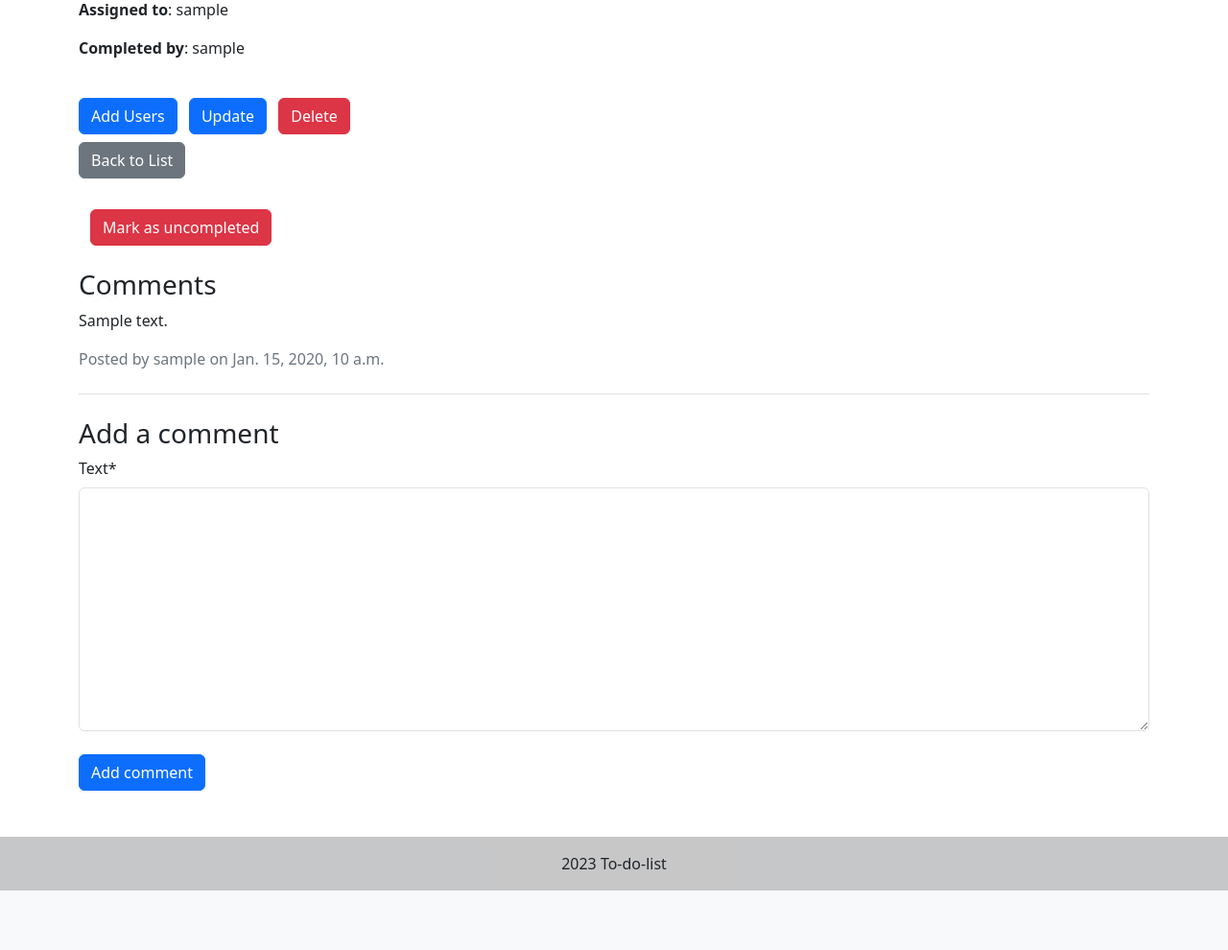
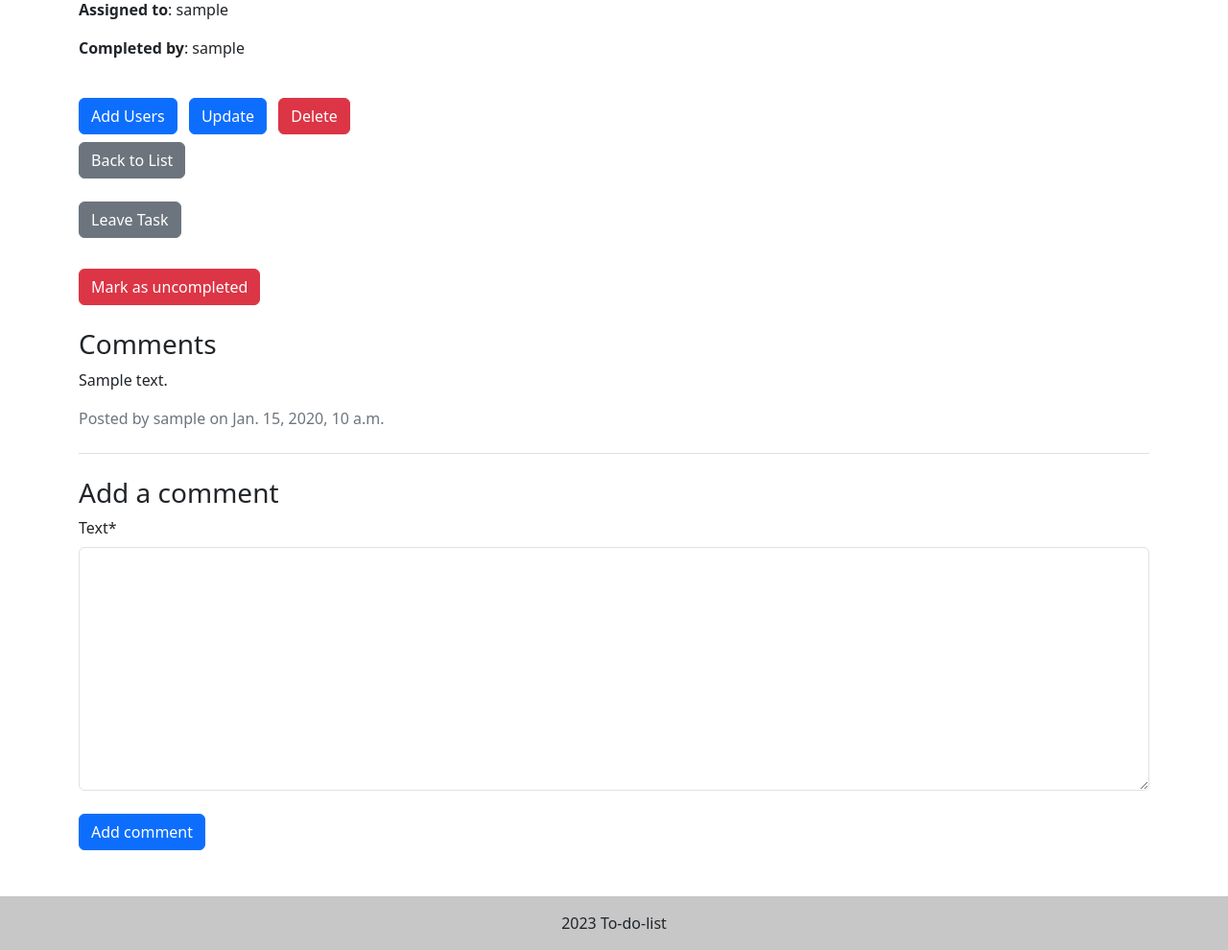
Before and after one commit to j8r41/django_todo, a Django app: page /task/1/ in a window 1280 px wide. Shown: the part 391-1381 px from the top of the page at 96% size. Before the commit the page ends 1319 px from the top, so only its background shows below. Run offline with Django 3.2, Linux system fonts and the light colour scheme; a user stored in the database is signed in; tables that the repository leaves empty hold one stand-in row (values such as "Sample post"); some libraries are stand-ins or nearby versions.

Commit message:
add task leaving

```diff
--- a/app/templates/todo/task_detail.html
+++ b/app/templates/todo/task_detail.html
@@ -53,11 +53,19 @@
       {% endif %}
       <div class="col-md-8 mt-2">
         <a href="{% url 'home' %}" class="btn btn-secondary">Back to List</a>
+        {% if user in object.assigned_users.all %}
+          <form method="post"
+                class="mt-4"
+                action="{% url 'task_leave' pk=object.pk %}">
+            {% csrf_token %}
+            <button class="btn btn-secondary">Leave Task</button>
+          </form>
+        {% endif %}
       </div>
     </div>
     {% if object.assigned_users.all %}
       {% if user == object.user or user in object.assigned_users.all %}
-        <div class="container mt-4">
+        <div class="mt-4">
           <form method="post"
                 action="{% url 'mark_task_as_completed' pk=object.pk %}">
             {% csrf_token %}
--- a/app/todo/models.py
+++ b/app/todo/models.py
@@ -91,6 +91,25 @@ class Task(models.Model):
             f'You have been removed from the task "{self.title}"!',
         )
 
+    def leave_task(self, request):
+        self.assigned_users.remove(request.user)
+        self.save()
+        messages.add_message(
+            request,
+            messages.INFO,
+            f'You have left the task "{self.title}"!',
+        )
+
+    def mark_as_completed(self, request):
+        if not self.is_completed:
+            self.is_completed = True
+            self.completed_by.add(request.user)
+            self.save()
+        else:
+            self.is_completed = False
+            self.completed_by.remove(request.user)
+            self.save()
+
 
 class Comment(models.Model):
     user = models.ForeignKey(User, on_delete=models.CASCADE)
--- a/app/todo/urls.py
+++ b/app/todo/urls.py
@@ -1,13 +1,14 @@
 from django.urls import path
 
 from .views import (
+    LeaveTaskView,
     MarkTaskAsCompletedView,
-    TaskPendingUsersView,
     TaskCreateView,
     TaskDeleteView,
     TaskDetailView,
     TaskInvitationsListView,
     TaskListView,
+    TaskPendingUsersView,
     TaskUpdateView,
 )
 
@@ -32,6 +33,11 @@ urlpatterns = [
         name="mark_task_as_completed",
     ),
     path(
+        "task/<int:pk>/leave/",
+        LeaveTaskView.as_view(),
+        name="task_leave",
+    ),
+    path(
         "task/invitations/",
         TaskInvitationsListView.as_view(),
         name="task_invitations",
--- a/app/todo/views.py
+++ b/app/todo/views.py
@@ -120,15 +120,18 @@ class MarkTaskAsCompletedView(LoginRequiredMixin, View):
 
     def post(self, request, pk):
         task = get_object_or_404(Task, pk=pk)
-        if not task.is_completed:
-            task.is_completed = True
-            task.completed_by.add(request.user)
-            task.save()
-        else:
-            task.is_completed = False
-            task.completed_by.remove(request.user)
-            task.save()
+        task.mark_as_completed(request)
         return redirect("task_detail", pk=task.pk)
+
+
+class LeaveTaskView(LoginRequiredMixin, View):
+    def get(self, request, pk):
+        return HttpResponseBadRequest()
+
+    def post(self, request, pk):
+        task = get_object_or_404(Task, pk=pk)
+        task.leave_task(request)
+        return redirect("home")
 
 
 class TaskCreateView(LoginRequiredMixin, SuccessMessageMixin, CreateView):
```
